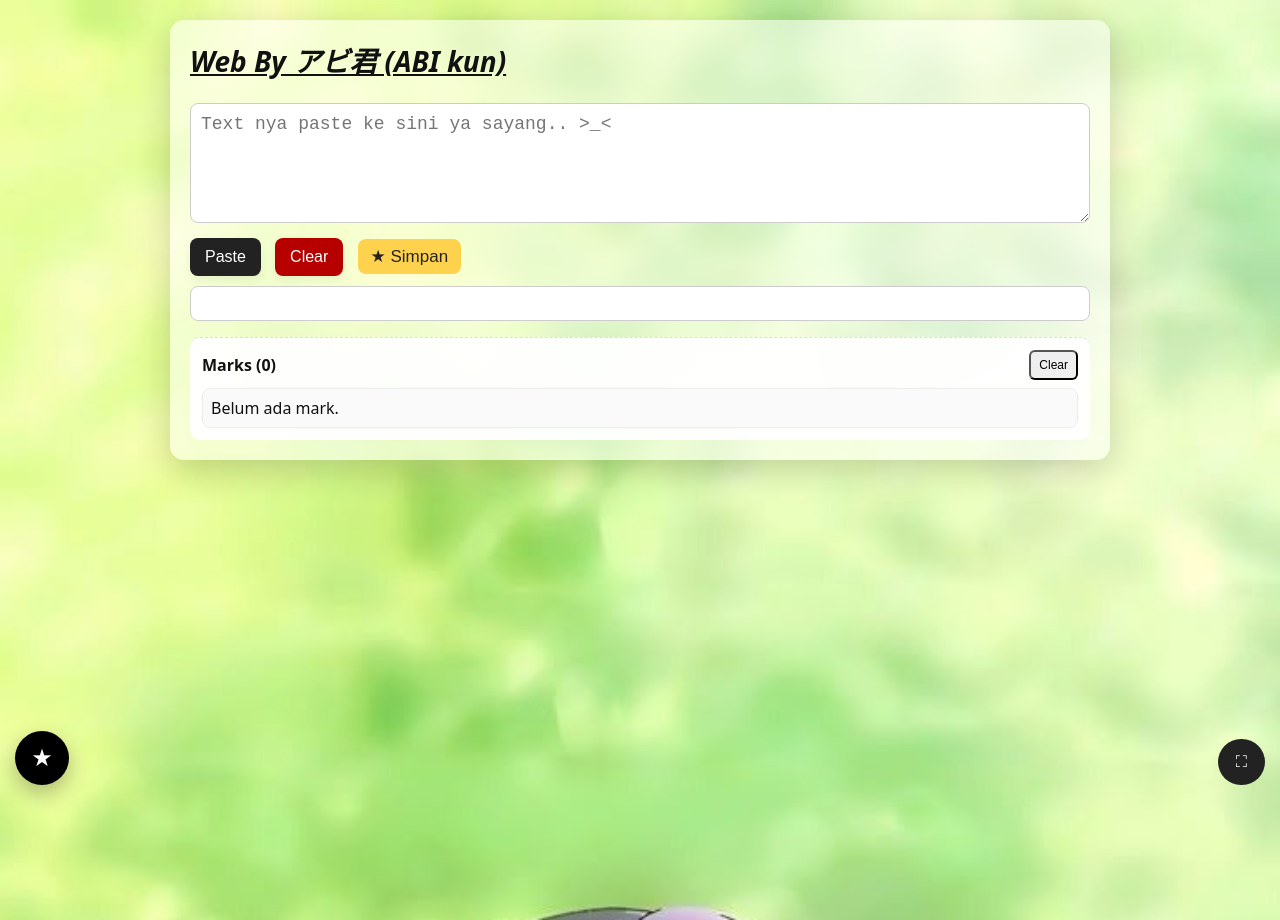
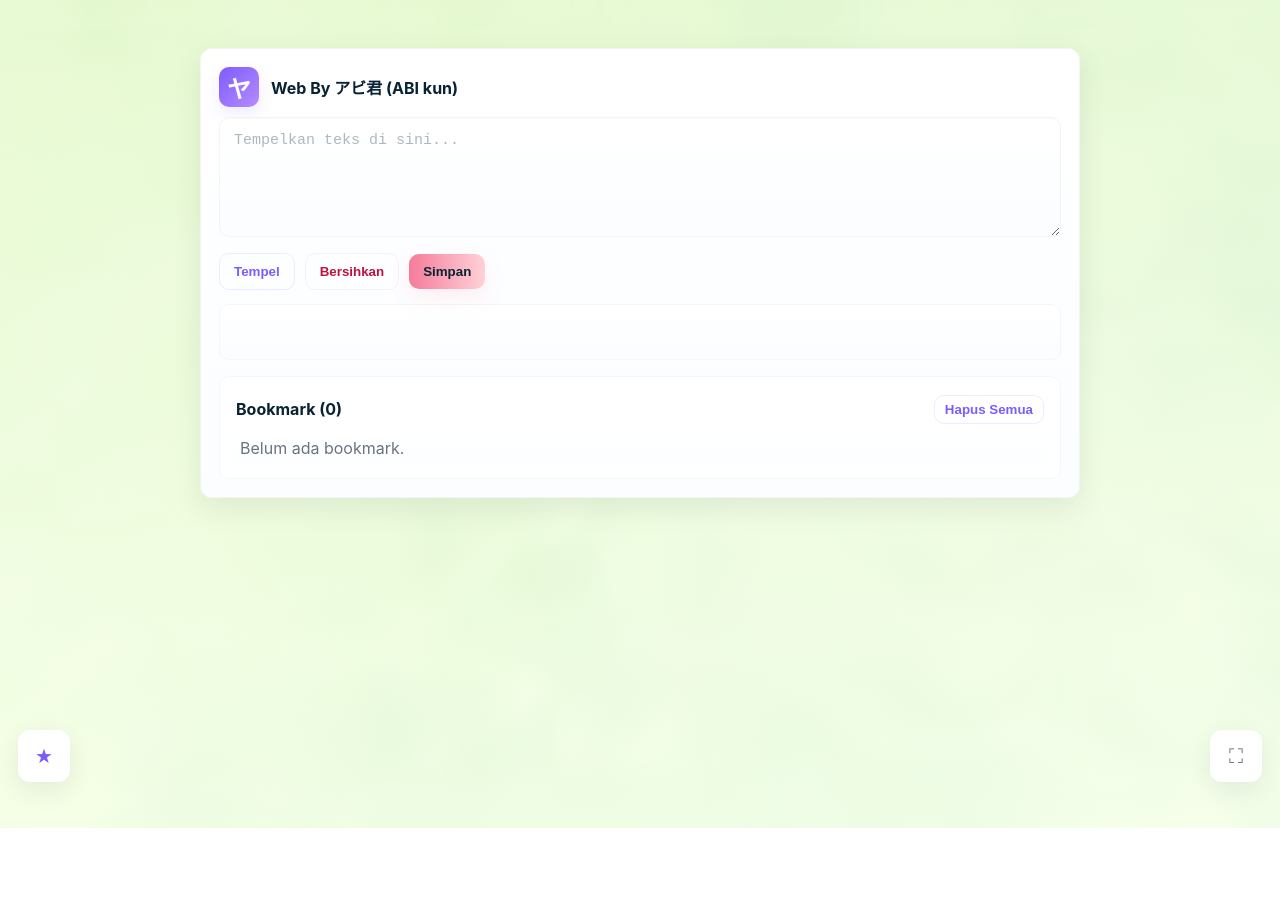
Before and after one commit to sbgai754/abi, a plain HTML site: page index.html in a window 1280 px wide. Both pictures are taken after a click on the button "Tampilkan / sembunyikan bookmark". After the commit the page ends 828 px from the top, so only its background shows below. Drawn offline with Linux system fonts and the light colour scheme.

Commit message:
Update index.html

```diff
--- a/index.html
+++ b/index.html
@@ -3,270 +3,207 @@
 <head>
 <meta charset="utf-8" />
 <meta name="viewport" content="width=device-width,initial-scale=1" />
-<title>Yomitan Compatible Text Output</title>
-
+<title>Yomitan — Palette Match</title>
 <style>
-/* ================================
-   CONFIG — ganti URL RAW GITHUB di bawah
-   ================================ */
+/* ---------- PALETTE (sesuai gambar) ---------- */
 :root{
-  /* Ganti dengan RAW URL GitHub gambarmu, contoh:
-     https://raw.githubusercontent.com/username/repo/branch/path/a7bfa9818992675730304eda95cd377a%20(1).jpg
-  */
-  --bg-image-url: url("a7bfa9818992675730304eda95cd377a (1).jpg");
-  --content-bg: rgba(255,255,255,0.55);
-  --panel-padding: 20px;
-  --max-width: 900px;
+  --bg-soft-gradient: linear-gradient(180deg, rgba(231,249,217,0.9) 0%, rgba(246,255,239,0.9) 100%); /* lembut hijau daun overlay */
+  --card: #ffffff;
+  --muted: #6b7280;
+  --accent-purple: #7c5cff;   /* lavender / purple */
+  --accent-pink: #f47c9b;     /* warm pink (jacket) */
+  --accent-cyan: #8ad7ff;     /* mata/shine */
+  --glass: rgba(255,255,255,0.8);
+  --radius:12px;
+  --maxw:920px;
+  --shadow: 0 10px 30px rgba(15,20,30,0.08);
+  --toast-bg: rgba(15,18,24,0.9);
 }
 
-/* Put background on html so it covers entire viewport and stays fixed */
-html {
-  height: 100%;
-  background-image: var(--bg-image-url);
-  background-size: cover;
-  background-position: center;
-  background-repeat: no-repeat;
-  background-attachment: fixed;
+/* ---------- BASE & BACKGROUND IMAGE (FULLSCREEN FIXED) ---------- */
+*{box-sizing:border-box}
+
+/* apply full-screen background image + soft gradient overlay.
+   background-attachment: fixed ensures image stays in place when scrolling */
+html,body{
+  height:100%;
+  margin:0;
+  font-family:Inter,system-ui,Arial,sans-serif;
+  color:#072233;
+  background-image:
+    /* gradient overlay to keep legibility */
+    var(--bg-soft-gradient),
+    /* user-provided image (ensure file sits next to HTML) */
+    url("a7bfa9818992675730304eda95cd377a (1).jpg");
+  background-size: cover, cover;
+  background-position: center center, center center;
+  background-repeat: no-repeat, no-repeat;
+  background-attachment: fixed, fixed;
+  -webkit-font-smoothing:antialiased;
+  -moz-osx-font-smoothing:grayscale;
 }
 
-/* Body transparent so html background is visible */
-body {
-  min-height: 100vh;
-  margin: 0;
-  background: transparent;
-  font-family: system-ui, Arial, sans-serif;
-  color: #111;
-  padding-bottom: 100px; /* ruang bawah untuk floating buttons */
+.container{max-width:var(--maxw);margin:28px auto;padding:20px}
+
+/* ---------- MAIN CARD ---------- */
+#mainWrap{
+  background: linear-gradient(180deg, var(--card), #fbfdff);
+  border-radius:var(--radius);
+  padding:18px;
+  border:1px solid rgba(6,23,38,0.04);
+  box-shadow:var(--shadow);
+  /* ensure card stands out over image */
+  backdrop-filter: blur(6px) saturate(110%);
+  -webkit-backdrop-filter: blur(6px) saturate(110%);
 }
 
-/* WHITE CONTENT PANEL */
-#mainWrap {
-  max-width: var(--max-width);
-  margin: 20px auto 6px;
-  background: var(--content-bg);
-  padding: var(--panel-padding);
-  border-radius: 14px;
-  box-shadow: 0 10px 35px rgba(0,0,0,0.18);
-  backdrop-filter: blur(6px);
-  -webkit-backdrop-filter: blur(6px);
+/* ---------- HEADER ---------- */
+h2{margin:0 0 10px 0;font-weight:700;display:flex;align-items:center;gap:12px}
+.brand{
+  width:40px;height:40px;border-radius:10px;background:linear-gradient(135deg,var(--accent-purple), #b68cff);
+  display:grid;place-items:center;font-weight:800;color:#fff;box-shadow:0 6px 16px rgba(124,92,255,0.12)
+}
+h2 a{color:#072233;text-decoration:none;font-size:16px}
+
+/* ---------- INPUT AREA ---------- */
+textarea{
+  width:100%;
+  min-height:120px;
+  padding:14px;
+  border-radius:10px;
+  border:1px solid rgba(6,23,38,0.04);
+  background:linear-gradient(180deg,#ffffff,#fbfdff);
+  color:#072233;
+  font-size:15px;
+  resize:vertical;
+  outline:none;
+  box-shadow: inset 0 1px 0 rgba(6,23,38,0.02);
+}
+textarea::placeholder{color:rgba(7,34,51,0.32)}
+
+/* ---------- CONTROLS ---------- */
+.controls{display:flex;gap:10px;margin-top:12px;flex-wrap:wrap;align-items:center}
+.btn{
+  padding:10px 14px;border-radius:10px;border:none;cursor:pointer;background:transparent;color:var(--accent-purple);
+  font-weight:700;border:1px solid rgba(124,92,255,0.12);
+  transition:all 140ms ease;
+}
+.btn:hover{transform:translateY(-3px);box-shadow:0 10px 30px rgba(6,23,38,0.06)}
+.btn.red{color:#be123c;border-color:rgba(190,18,60,0.06)}
+
+/* star (simpan) tombol pakai pink warm */
+#markBtnInline{
+  background:linear-gradient(90deg,var(--accent-pink), #ffd1d7);
+  color:#072233;border:none;padding:10px 14px;border-radius:10px;font-weight:800;
+  box-shadow:0 8px 22px rgba(244,124,155,0.12);
 }
 
-/* TYPO */
-h2 { margin-top: 0; font-size: 28px; }
+/* ---------- OUTPUT ---------- */
+#output{
+  margin-top:14px;
+  min-height:44px;padding:12px 14px;border-radius:10px;
+  background:linear-gradient(180deg,#ffffff,#fbfdff);
+  border:1px solid rgba(6,23,38,0.03);
+  color:#072233;font-size:26px;line-height:1.15;white-space:pre-wrap;overflow-wrap:break-word;
+}
+/* caret */
+#output::after{
+  content:"";position:relative;display:inline-block;width:3px;height:26px;margin-left:8px;vertical-align:middle;
+  background:linear-gradient(180deg,rgba(8,120,170,0.16),rgba(8,120,170,0.04));
+  border-radius:2px;opacity:0.18;animation:blink 1.8s infinite;
+}
+@keyframes blink{0%{opacity:.18}50%{opacity:.02}100%{opacity:.18}}
 
-/* TEXTAREA + OUTPUT */
-textarea {
-  width: 100%;
-  height: 120px;
-  font-size: 18px;
-  padding: 10px;
-  box-sizing: border-box;
-  margin-bottom: 10px;
-  border-radius: 8px;
-  border: 1px solid #ccc;
-  background: #fff;
-  resize: vertical;
+/* ---------- MARKS PANEL (initially closed) ---------- */
+#marksPreview{
+  margin-top:16px;border-radius:10px;background:var(--glass);border:1px solid rgba(6,23,38,0.03);
+  transition: transform 220ms cubic-bezier(.2,.9,.2,1), opacity 200ms ease, height 240ms ease, padding 200ms ease;
+  overflow:hidden;height:0;opacity:0;transform:translateY(-8px);padding:0 8px;
 }
+#marksPreview.open{height:auto;opacity:1;transform:translateY(0);padding:12px}
 
-/* OUTPUT mirip textarea, 1 baris waktu kosong */
-#output {
-  width: 100%;
-  min-height: 35px;                /* 1 baris kalau kosong */
-  padding: 10px;
-  margin-top: 10px;
+/* inner */
+.marks-header{display:flex;justify-content:space-between;align-items:center;padding:6px 4px}
+.marks-list{max-height:260px;overflow:auto;padding:8px;border-radius:8px;background:linear-gradient(180deg,#ffffff,#fcfeff)}
+.mark-item{background:#fff;padding:10px;border-radius:8px;margin-bottom:10px;border:1px solid rgba(6,23,38,0.04)}
+.mark-meta{font-size:12px;color:var(--muted);margin-bottom:6px}
+.mark-text{font-size:14px;color:#072233;white-space:pre-wrap}
+.mark-actions{margin-top:8px;display:flex;gap:8px}
+.mark-load{padding:8px 10px;border-radius:8px;border:none;background:linear-gradient(180deg,var(--accent-cyan),#53c9ff);color:white;font-weight:700}
+.mark-del{padding:8px 10px;border-radius:8px;border:none;background:linear-gradient(180deg,#fb7185,#f43f5e);color:white;font-weight:700}
 
-  background: #fff;
-  border: 1px solid #ccc;
-  border-radius: 8px;
+/* ---------- TOAST (single box, left) ---------- */
+#toastHolder{
+  position:fixed;left:18px;bottom:84px;z-index:1200;pointer-events:none;
+  display:block; /* single slot */
+}
+#toast{
+  pointer-events:auto;
+  min-width:160px;padding:12px 14px;border-radius:12px;background:var(--toast-bg);color:#fff;font-weight:700;
+  transform:translateY(10px) scale(.98);opacity:0;transition:transform 220ms cubic-bezier(.2,.9,.2,1),opacity 160ms ease;
+  box-shadow: 0 12px 30px rgba(12,16,24,0.36);
+}
+#toast.show{transform:translateY(0) scale(1);opacity:1}
 
-  font-size: 30px;
-  line-height: 1.45;
-  color: #111;
+/* ---------- FLOAT BUTTONS ---------- */
+#toggleMarksBtn,#fullscreenBtn{
+  position:fixed;width:52px;height:52px;border-radius:12px;border:none;background:#ffffff;display:grid;place-items:center;font-size:20px;z-index:1100;box-shadow:0 8px 26px rgba(6,23,38,0.08);cursor:pointer;
+}
+#toggleMarksBtn{left:18px;bottom:18px;color:var(--accent-purple)}
+#fullscreenBtn{right:18px;bottom:18px;color:var(--muted)}
 
-  white-space: pre-wrap;
-  overflow-wrap: break-word;
-  box-sizing: border-box;
-
-  user-select: text;
-}
-
-/* BUTTON STYLES */
-.btn {
-  padding: 10px 15px;
-  font-size: 16px;
-  border: none;
-  border-radius: 8px;
-  cursor: pointer;
-  margin-right: 10px;
-  background:#222;
-  color:white;
-  box-shadow: 0 4px 10px rgba(0,0,0,0.06);
-}
-.btn.red { background:#b60000; }
-
-#markBtnInline {
-  padding: 7px 13px;
-  font-size: 17px;
-  border-radius: 8px;
-  background:#ffd24d;
-  color:#222;
-  border:none;
-  cursor:pointer;
-}
-.small { padding:6px 8px; font-size:12px; border-radius:6px; cursor:pointer; }
-
-/* FLOATING BUTTONS */
-#fullscreenBtn {
-  position: fixed;
-  right: 15px;
-  bottom: 15px;
-  padding: 14px 18px;
-  font-size: 16px;
-  border-radius: 50px;
-  z-index: 9999;
-  background:#222;
-  color:white;
-  border:none;
-  cursor:pointer;
-}
-
-/* BLACK ROUND TOGGLE */
-#toggleMarksBtn {
-  position: fixed;
-  left: 15px;
-  bottom: 15px;
-  width: 54px;
-  height: 54px;
-  font-size: 24px;
-  border-radius: 50%;
-  z-index: 9999;
-  background:#000;
-  color:#fff;
-  border:none;
-  cursor:pointer;
-  display:flex;
-  align-items:center;
-  justify-content:center;
-  box-shadow:0 8px 22px rgba(0,0,0,0.28);
-}
-
-/* ============================================
-   ANIMATED BOOKMARK PANEL (slide + fade)
-   ============================================ */
-/* initial closed */
-#marksPreview {
-  margin-top: 16px;
-  border-top: 1px dashed #dcdcdc;
-  padding-top: 0;
-
-  max-height: 0;
-  opacity: 0;
-  transform: translateY(8px);
-  overflow: hidden;
-
-  background: rgba(255,255,255,0.95);
-  border-radius: 10px;
-  padding: 0 12px;
-  transition: max-height 360ms cubic-bezier(.2,.9,.2,1),
-              opacity 260ms ease,
-              transform 300ms cubic-bezier(.2,.9,.2,1),
-              padding 260ms ease;
-  box-sizing: border-box;
-}
-
-/* open state */
-#marksPreview.open {
-  max-height: 1000px;
-  opacity: 1;
-  transform: translateY(0);
-  padding: 12px;
-}
-
-/* inner header & list */
-.marks-header {
-  display:flex;
-  justify-content:space-between;
-  align-items:center;
-  margin-bottom:8px;
-}
-.marks-list {
-  max-height:220px;
-  overflow:auto;
-  border:1px solid #ececec;
-  padding:8px;
-  border-radius:8px;
-  background:#fafafa;
-}
-
-/* Each mark item */
-.mark-item {
-  padding:8px;
-  border-radius:6px;
-  background:white;
-  margin-bottom:8px;
-  display:block;
-  border: 1px solid #f1f1f1;
-}
-.mark-meta { font-size:11px; color:#666; margin-bottom:6px; }
-.mark-text {
-  font-size:13px;
-  white-space:pre-wrap;
-  overflow-wrap: break-word;
-  word-break: break-word;
-}
-.mark-actions { margin-top:10px; display:flex; gap:6px; }
-.mark-load { background:#0a74ff; color:white; padding:6px 10px; border-radius:6px; border:none; }
-.mark-del  { background:#ff4d4d; color:white; padding:6px 10px; border-radius:6px; border:none; }
-
-/* responsive tweak */
-@media (max-width:600px){
-  #toggleMarksBtn { width:48px; height:48px; font-size:20px; }
+/* ---------- RESPONSIVE ---------- */
+@media (max-width:720px){
+  #output{font-size:20px}
+  .btn{padding:9px 12px}
+  textarea{min-height:100px}
+  #toggleMarksBtn,#fullscreenBtn{width:44px;height:44px}
 }
 </style>
 </head>
 <body>
-
+<div class="container">
   <div id="mainWrap">
-
     <h2>
-    <a href="https://www.tiktok.com/@abidakedayoo?_r=1&_t=ZS-91kv9UrUtWM"
-       style="text-decoration: underline; font-weight: bold; font-style: italic; color: inherit;">
-      Web By アビ君 (ABI kun)
-    </a>
+      <div class="brand">ヤ</div>
+      <a href="#">Web By アビ君 (ABI kun)</a>
     </h2>
 
-  <textarea id="input" placeholder="Text nya paste ke sini ya sayang.. >_<"></textarea>
+    <textarea id="input" placeholder="Tempelkan teks di sini..."></textarea>
 
     <div class="controls">
-    <button class="btn" id="pasteBtn">Paste</button>
-    <button class="btn red" id="resetBtn">Clear</button>
-    <button id="markBtnInline" title="Simpan mark (tidak membuka panel)">★ Simpan</button>
+      <button class="btn" id="pasteBtn">Tempel</button>
+      <button class="btn red" id="resetBtn">Bersihkan</button>
+      <button id="markBtnInline" title="Simpan ke bookmark">Simpan</button>
     </div>
 
     <div id="output" aria-live="polite"></div>
 
-  <!-- BOOKMARK PANEL -->
     <div id="marksPreview" aria-hidden="true">
       <div class="marks-header">
-      <strong id="marksHeaderTitle">Marks (0)</strong>
-      <button class="small" id="clearMarksBtn">Clear</button>
+        <strong id="marksHeaderTitle">Bookmark (0)</strong>
+        <button class="btn" id="clearMarksBtn" style="padding:6px 10px;font-weight:600">Hapus Semua</button>
       </div>
       <div class="marks-list" id="marksList">
-      <div id="noMarksMsg">Belum ada mark.</div>
+        <div id="noMarksMsg" style="color:var(--muted)">Belum ada bookmark.</div>
       </div>
     </div>
 
-</div><!-- /mainWrap -->
+  </div>
+</div>
 
-<!-- FLOATING BUTTONS -->
-<button id="toggleMarksBtn" title="Tampilkan / sembunyikan marks">★</button>
-<button id="fullscreenBtn" title="Fullscreen">⛶</button>
+<!-- single toast slot -->
+<div id="toastHolder" aria-hidden="true">
+  <div id="toast" role="status" aria-live="polite"></div>
+</div>
+
+<!-- floating buttons -->
+<button id="toggleMarksBtn" title="Tampilkan / sembunyikan bookmark">★</button>
+<button id="fullscreenBtn" title="Layar penuh">⛶</button>
 
 <script>
-/* STORAGE KEY */
+/* === fungsi JS core (sama) + teks profesional === */
 const KEY = "yomitan_marks_v1";
-
-/* ELEMENTS */
 const input = document.getElementById("input");
 const output = document.getElementById("output");
 const pasteBtn = document.getElementById("pasteBtn");
@@ -279,152 +216,107 @@ const clearMarksBtn = document.getElementById("clearMarksBtn");
 const toggleMarksBtn = document.getElementById("toggleMarksBtn");
 const fullscreenBtn = document.getElementById("fullscreenBtn");
 const marksHeaderTitle = document.getElementById("marksHeaderTitle");
+const toastHolder = document.getElementById("toastHolder");
+const toast = document.getElementById("toast");
 
+marksPreview.classList.remove("open");
+marksPreview.setAttribute("aria-hidden","true");
+
+let toastTimer = null;
 function nowISO(){ return new Date().toISOString(); }
-function niceDate(t){ return new Date(t).toLocaleString(); }
+function niceDate(t){ try { return new Date(t).toLocaleString(); } catch(e){ return t; } }
 function loadMarks(){ try { return JSON.parse(localStorage.getItem(KEY) || "[]"); } catch(e){ return []; } }
 function saveMarks(a){ localStorage.setItem(KEY, JSON.stringify(a)); }
+function escapeHtml(s){ if (s == null) return ""; return String(s).replace(/&/g,"&amp;").replace(/</g,"&lt;").replace(/>/g,"&gt;"); }
 
-/* ESCAPE HTML SAFE */
-function escapeHtml(s){
-  if (s == null) return "";
-  return s.replace(/&/g,"&amp;").replace(/</g,"&lt;").replace(/>/g,"&gt;");
-}
-
-/* LIVE OUTPUT */
 input.addEventListener("input", ()=> output.textContent = input.value );
 
-/* PASTE */
 pasteBtn.onclick = async ()=>{
   try{
     const t = await navigator.clipboard.readText();
     input.value = t;
     output.textContent = t;
-  }catch{ alert("Clipboard tidak diizinkan."); }
+  }catch{ alert("Izin clipboard ditolak."); }
 };
+resetBtn.onclick = ()=>{ input.value = ""; output.textContent = ""; };
 
-/* RESET */
-resetBtn.onclick = ()=>{
-  input.value = "";
-  output.textContent = "";
-};
+/* single-toast: reuse #toast element; reset timer if shown */
+function showToast(message, duration = 1400){
+  if (toastTimer) { clearTimeout(toastTimer); toastTimer = null; }
+  toast.textContent = message;
+  toast.classList.add("show");
+  toastHolder.setAttribute("aria-hidden","false");
+  toastTimer = setTimeout(()=>{
+    toast.classList.remove("show");
+    setTimeout(()=> {
+      toastHolder.setAttribute("aria-hidden","true");
+    }, 180);
+    toastTimer = null;
+  }, duration);
+}
 
-/* ADD MARK (inline star) — does not open panel */
+/* save behavior (dengan teks profesional) */
 markBtnInline.onclick = ()=>{
   const t = (input.value || "").trim();
-  if (!t) return;
+  if (!t){
+    showToast("Tidak ada teks untuk disimpan.");
+    markBtnInline.style.transform = "translateY(-4px)";
+    setTimeout(()=> markBtnInline.style.transform = "", 120);
+    return;
+  }
 
   let arr = loadMarks();
-
   const normalized = t.replace(/\r\n/g,"\n").trim();
   const idx = arr.findIndex(i => (i.text || "").replace(/\r\n/g,"\n").trim() === normalized);
 
   if (idx !== -1){
-    // update timestamp & move to top
-    const old = arr.splice(idx,1)[0];
-    old.savedAt = nowISO();
-    old.text = t;
-    arr.unshift(old);
+    showToast("Item sudah ada di bookmark.");
+    markBtnInline.style.transform = "translateX(-6px)"; setTimeout(()=> markBtnInline.style.transform = "translateX(6px)",80); setTimeout(()=> markBtnInline.style.transform = "",160);
+    return;
   } else {
     arr.unshift({ id: Date.now()+"-"+Math.random().toString(36).slice(2,6), text: t, savedAt: nowISO() });
-  }
-
     saveMarks(arr);
     renderMarks();
-
-  // small visual feedback on button (scale)
-  markBtnInline.style.transform = "scale(0.98)";
-  setTimeout(()=> markBtnInline.style.transform = "", 120);
+    markBtnInline.style.transform = "scale(.98)";
+    setTimeout(()=> markBtnInline.style.transform = "",120);
+    showToast("Berhasil disimpan.");
+  }
 };
 
-/* RENDER MARKS */
 function renderMarks(){
   const arr = loadMarks();
-  marksHeaderTitle.textContent = `Marks (${arr.length})`;
-
-  // clear existing nodes
+  marksHeaderTitle.textContent = `Bookmark (${arr.length})`;
   marksList.querySelectorAll(".mark-item").forEach(n=>n.remove());
-
-  if (!arr.length){
-    noMarksMsg.style.display = "block";
-    return;
-  }
+  if (!arr.length){ noMarksMsg.style.display = "block"; return; }
   noMarksMsg.style.display = "none";
-
   arr.forEach(m=>{
-    const item = document.createElement("div");
-    item.className = "mark-item";
-
-    const meta = document.createElement("div");
-    meta.className = "mark-meta";
-    meta.textContent = niceDate(m.savedAt);
-
-    const textDiv = document.createElement("div");
-    textDiv.className = "mark-text";
-    textDiv.innerHTML = escapeHtml(m.text).replace(/\n/g,"<br>");
-
-    const actions = document.createElement("div");
-    actions.className = "mark-actions";
-
-    const loadBtn = document.createElement("button");
-    loadBtn.className = "mark-load";
-    loadBtn.textContent = "Load";
-    // close panel with animation on load
-    loadBtn.onclick = ()=>{
-      input.value = m.text;
-      output.textContent = m.text;
-      marksPreview.classList.remove("open");
-      marksPreview.setAttribute("aria-hidden", "true");
-    };
-
-    const delBtn = document.createElement("button");
-    delBtn.className = "mark-del";
-    delBtn.textContent = "Del";
-    delBtn.onclick = ()=>{
-      saveMarks(loadMarks().filter(x=>x.id!==m.id));
-      renderMarks();
-    };
-
-    actions.appendChild(loadBtn);
-    actions.appendChild(delBtn);
-
-    item.appendChild(meta);
-    item.appendChild(textDiv);
-    item.appendChild(actions);
-
+    const item = document.createElement("div"); item.className = "mark-item";
+    const meta = document.createElement("div"); meta.className = "mark-meta"; meta.textContent = niceDate(m.savedAt);
+    const textDiv = document.createElement("div"); textDiv.className = "mark-text"; textDiv.innerHTML = escapeHtml(m.text).replace(/\n/g,"<br>");
+    const actions = document.createElement("div"); actions.className = "mark-actions";
+    const loadBtn = document.createElement("button"); loadBtn.className = "mark-load"; loadBtn.textContent = "Muat";
+    loadBtn.onclick = ()=>{ input.value = m.text; output.textContent = m.text; marksPreview.classList.remove("open"); marksPreview.setAttribute("aria-hidden","true"); showToast("Konten dimuat."); };
+    const delBtn = document.createElement("button"); delBtn.className = "mark-del"; delBtn.textContent = "Hapus";
+    delBtn.onclick = ()=>{ saveMarks(loadMarks().filter(x=>x.id!==m.id)); renderMarks(); showToast("Item dihapus."); };
+    actions.appendChild(loadBtn); actions.appendChild(delBtn);
+    item.appendChild(meta); item.appendChild(textDiv); item.appendChild(actions);
     marksList.appendChild(item);
   });
 }
 
-/* CLEAR ALL */
-clearMarksBtn.onclick = ()=>{
-  if (confirm("Hapus semua mark?")){
-    localStorage.removeItem(KEY);
-    renderMarks();
-  }
-};
+clearMarksBtn.onclick = ()=>{ if(confirm("Hapus semua bookmark?")){ localStorage.removeItem(KEY); renderMarks(); showToast("Semua bookmark telah dihapus."); } };
 
-/* TOGGLE PANEL (animated) */
+/* toggle star opens/closes bookmark panel; initially closed */
 toggleMarksBtn.onclick = ()=>{
   const isOpen = marksPreview.classList.toggle("open");
   marksPreview.setAttribute("aria-hidden", isOpen ? "false" : "true");
-  renderMarks();
+  if (isOpen) renderMarks();
 };
 
-/* FULLSCREEN */
-fullscreenBtn.onclick = ()=>{
-  if (!document.fullscreenElement){
-    document.documentElement.requestFullscreen();
-    fullscreenBtn.textContent="×";
-  } else {
-    document.exitFullscreen();
-    fullscreenBtn.textContent="⛶";
-  }
-};
+/* fullscreen */
+fullscreenBtn.onclick = ()=>{ if (!document.fullscreenElement){ document.documentElement.requestFullscreen(); fullscreenBtn.textContent="×"; } else { document.exitFullscreen(); fullscreenBtn.textContent="⛶"; } };
 
-/* INIT */
 renderMarks();
 </script>
-
 </body>
 </html>
```
Lines whose indentation alone changed are shown as unchanged.
